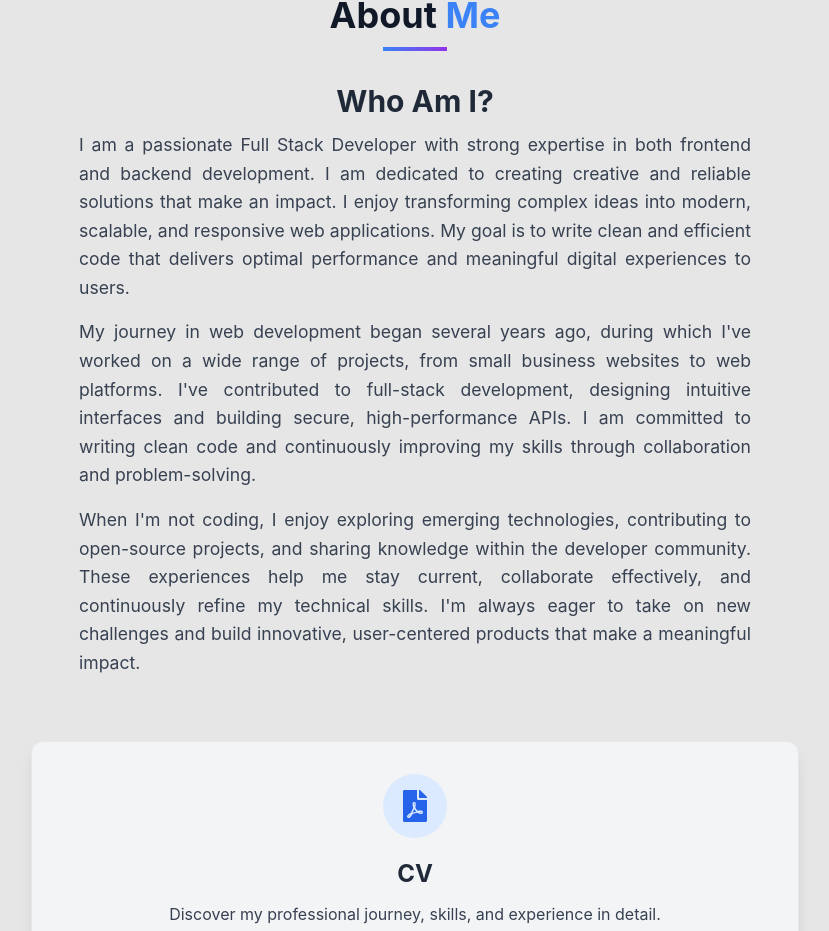
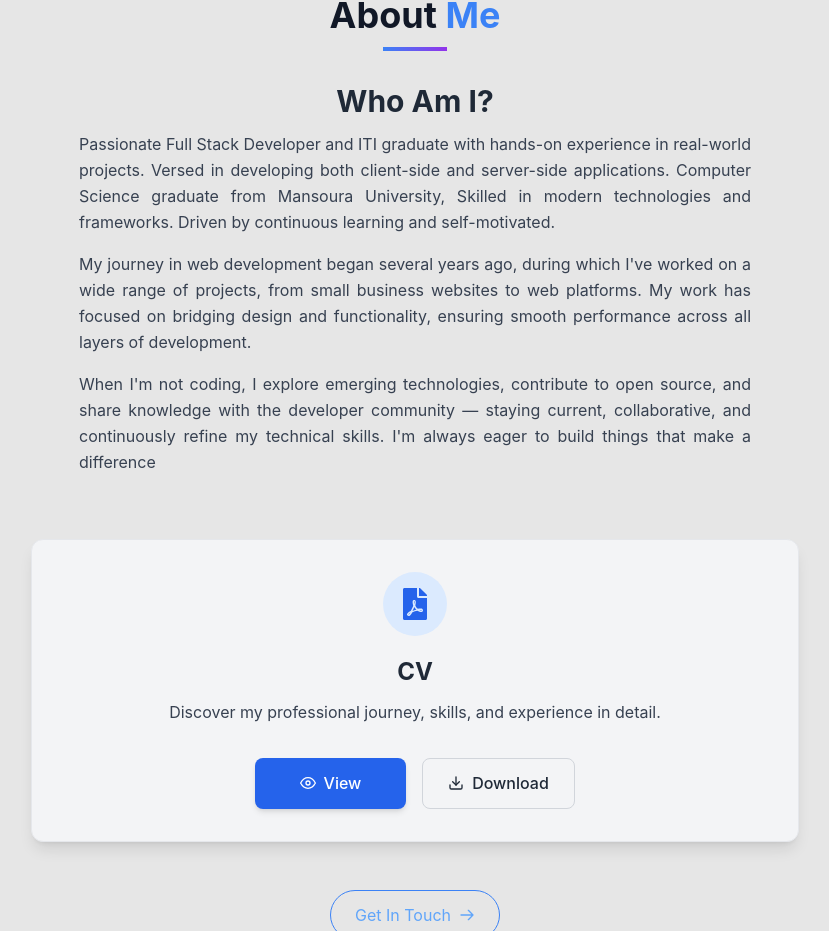
Before and after one commit to iSamerRizq74/Portfolio, a React (Vite) app: page / in a window 1280 px wide. Shown: the part 869-1800 px from the top of the page, without its empty margins (225-1054 px from the left). Built offline with nearby package versions, Linux system fonts and the light colour scheme.

Commit message:
about edits

```diff
--- a/src/components/About.jsx
+++ b/src/components/About.jsx
@@ -95,27 +95,27 @@ const About = ({ currentLanguage = 'EN' }) => {
               <h3 className="text-3xl font-bold text-gray-800 dark:text-white mb-3">
                 {currentLanguage === 'FR' ? 'Qui suis-je ?' : currentLanguage === 'AR' ? 'من أنا؟' : 'Who Am I?'}
               </h3>
-              <div className="space-y-4 text-gray-700 dark:text-gray-300 leading-relaxed text-[0.9rem] sm:text-[1rem] md:text-[1.1rem] text-justify px-2">
+              <div className="space-y-4 text-gray-700 dark:text-gray-300 leading-relaxed text-[0.88rem] sm:text-[0.93rem] md:text-[1rem] text-justify px-2">
                 <p className="max-w-2xl mx-auto">
                   {currentLanguage === 'FR'
                     ? "Je suis un Développeur Full Stack passionné, fort d'une expertise solide en développement frontend et backend. Je me consacre à la création de solutions créatives et fiables qui ont un impact. J'aime transformer des idées complexes en applications web modernes, évolutives et responsives. Mon objectif est d'écrire un code propre et efficace qui offre des performances optimales et des expériences digitales significatives aux utilisateurs."
                     : currentLanguage === 'AR'
                       ? 'أنا مطور ويب متكامل شغوف، أتمتع بخبرة قوية في تطوير الواجهة الأمامية والخلفية. أكرس جهودي لإنشاء حلول مبتكرة وموثوقة تحدث تأثيرًا. أحب تحويل الأفكار المعقدة إلى تطبيقات ويب حديثة وقابلة للتوسع ومتجاوبة. هدفي هو كتابة كود نظيف وفعال يوفر أداءً مثاليًا وتجارب رقمية ذات مغزى للمستخدمين.'
-                      : "I am a passionate Full Stack Developer with strong expertise in both frontend and backend development. I am dedicated to creating creative and reliable solutions that make an impact. I enjoy transforming complex ideas into modern, scalable, and responsive web applications. My goal is to write clean and efficient code that delivers optimal performance and meaningful digital experiences to users."}
+                      : "Passionate Full Stack Developer and ITI graduate with hands-on experience in real-world projects. Versed in developing both client-side and server-side applications. Computer Science graduate from Mansoura University, Skilled in modern technologies and frameworks. Driven by continuous learning and self-motivated."}
                 </p>
                 <p className="max-w-2xl mx-auto">
                   {currentLanguage === 'FR'
                     ? "Mon parcours dans le développement web a commencé il y a plusieurs années, durant lesquels j'ai travaillé sur une large gamme de projets, allant des sites vitrines pour petites entreprises aux plateformes web. J'ai contribué au développement full stack, en concevant des interfaces intuitives et en construisant des API sécurisées et performantes. Je suis dévoué à l'écriture d'un code propre et à l'amélioration continue de mes compétences grâce à la collaboration et à la résolution de problèmes."
                     : currentLanguage === 'AR'
                       ? 'بدأت رحلتي في تطوير الويب منذ عدة سنوات، حيث عملت على مجموعة واسعة من المشاريع، من مواقع الشركات الصغيرة إلى منصات الويب. ساهمت في تطوير الواجهة الكاملة، وتصميم واجهات مستخدم بديهية وبناء واجهات برمجة تطبيقات آمنة وعالية الأداء. أنا ملتزم بكتابة كود نظيف وتحسين مهاراتي باستمرار من خلال التعاون وحل المشكلات.'
-                      : "My journey in web development began several years ago, during which I've worked on a wide range of projects, from small business websites to web platforms. I've contributed to full-stack development, designing intuitive interfaces and building secure, high-performance APIs. I am committed to writing clean code and continuously improving my skills through collaboration and problem-solving."}
+                      : "My journey in web development began several years ago, during which I've worked on a wide range of projects, from small business websites to web platforms. My work has focused on bridging design and functionality, ensuring smooth performance across all layers of development."}
                 </p>
                 <p className="max-w-2xl mx-auto">
                   {currentLanguage === 'FR'
                     ? "Lorsque je ne code pas, j'aime explorer les technologies émergentes, contribuer à des projets open-source et partager mes connaissances au sein de la communauté des développeurs. Ces expériences m'aident à me tenir à jour, à collaborer efficacement et à affiner continuellement mes compétences techniques. Je suis toujours impatient de relever de nouveaux défis et de construire des produits innovants, centrés sur l'utilisateur et porteurs de sens."
                     : currentLanguage === 'AR'
                       ? 'عندما لا أكون مشغولاً بالبرمجة، أستمتع باستكشاف التقنيات الناشئة، والمساهمة في مشاريع مفتوحة المصدر، ومشاركة المعرفة داخل مجتمع المطورين. تساعدني هذه الخبرات على البقاء على اطلاع، والتعاون بفعالية، وتحسين مهاراتي التقنية باستمرار. أنا دائمًا متحمس لمواجهة تحديات جديدة وبناء منتجات مبتكرة تركز على المستخدم وتحدث تأثيرًا.'
-                      : "When I'm not coding, I enjoy exploring emerging technologies, contributing to open-source projects, and sharing knowledge within the developer community. These experiences help me stay current, collaborate effectively, and continuously refine my technical skills. I'm always eager to take on new challenges and build innovative, user-centered products that make a meaningful impact."}
+                      : "When I'm not coding, I explore emerging technologies, contribute to open source, and share knowledge with the developer community — staying current, collaborative, and continuously refine my technical skills. I'm always eager to build things that make a difference"}
                 </p>
               </div>
             </motion.div>
```
